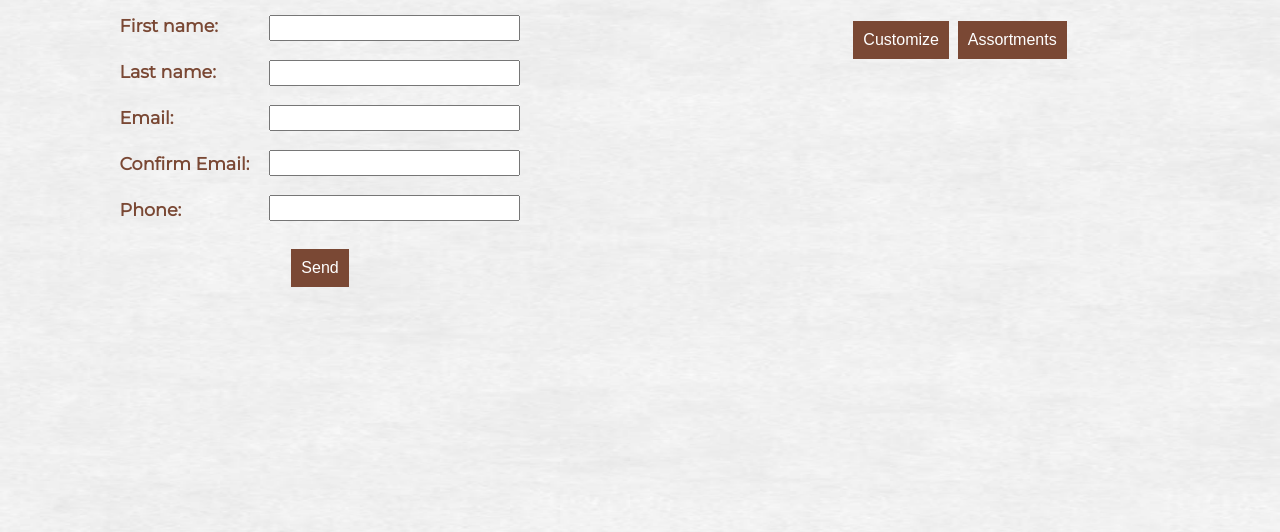
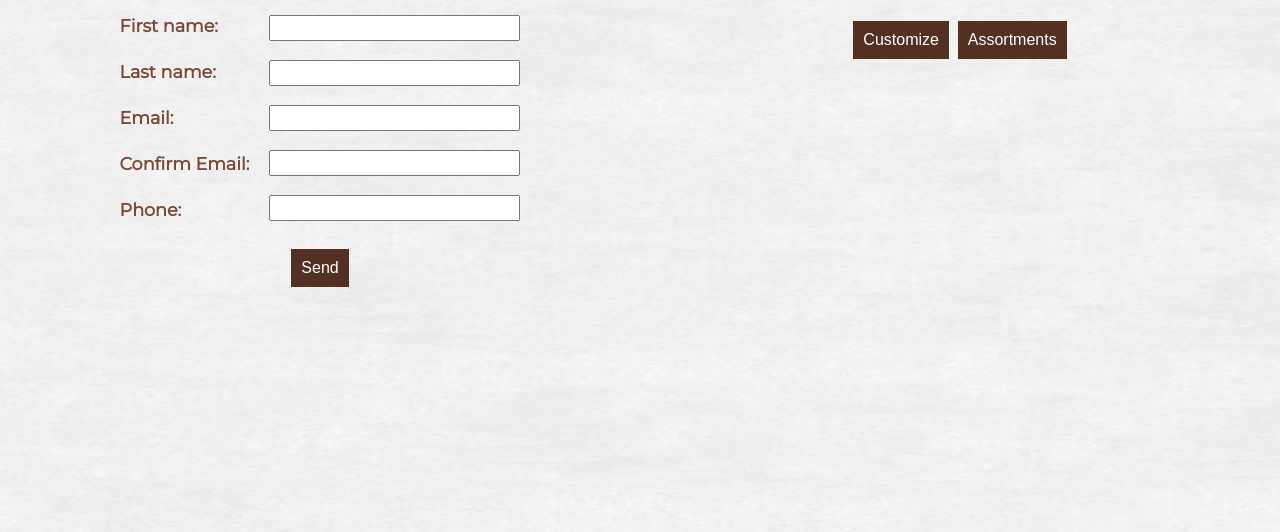
Before and after one commit to AileenChua/donut, a plain HTML site: page order.html in a window 1280 px wide. Shown: the part 162-694 px from the top of the page. Drawn offline with nearby package versions, Linux system fonts and the light colour scheme; files whose address does not match are found by name.

Commit message:
Update order.css

```diff
--- a/order.css
+++ b/order.css
@@ -70,6 +70,11 @@ form.orderform div{
   font-size: 16px;
   margin: 4px 2px;
   cursor: pointer;
+}
+#myBtn0,#myBtn, #myBtn2{
+    background: #543023;
+    transition: 0.5s;
+    color: white;
 }
 
 /* The Modal (background) */
```
